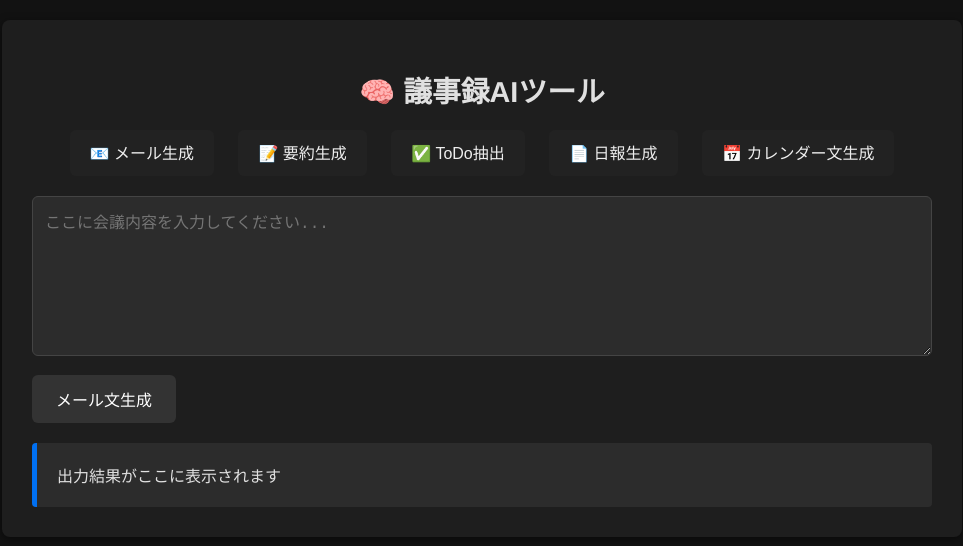
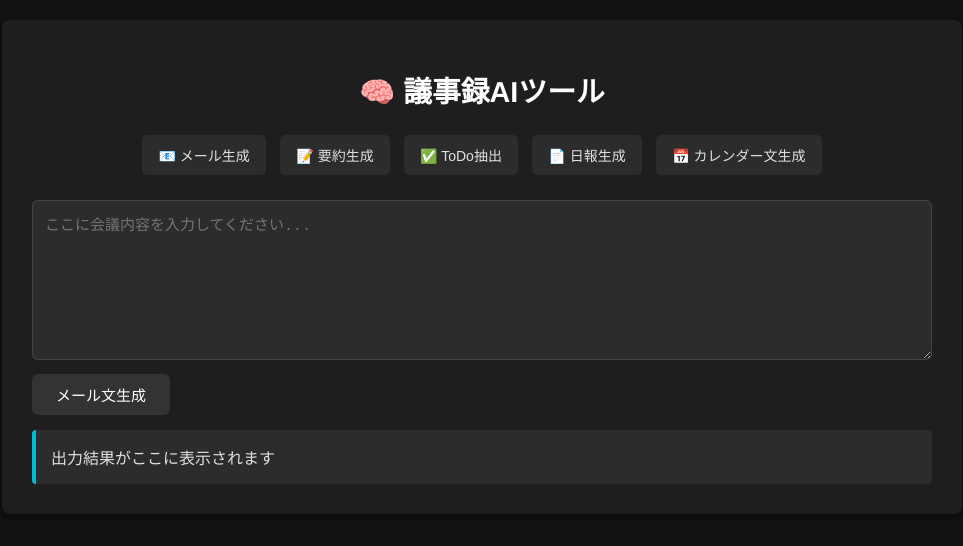
Before and after one commit to NK5796/gijiroku-ai, a plain HTML site: page index.html in a window 1280 px wide. Shown: the whole page, without its empty margins (158-1121 px from the left). Drawn offline with Linux system fonts and the light colour scheme.

Commit message:
Update style.css

```diff
--- a/style.css
+++ b/style.css
@@ -2,8 +2,8 @@ body {
   font-family: "Helvetica Neue", Arial, sans-serif;
   background: #121212;
   color: #e0e0e0;
+  margin: 0;
   padding: 20px;
-  margin: 0;
 }
 
 .container {
@@ -18,6 +18,7 @@ body {
 h1 {
   font-size: 1.8em;
   text-align: center;
+  color: #ffffff;
   margin-bottom: 20px;
 }
 
@@ -27,18 +28,18 @@ h1 {
 }
 
 .menu button {
-  background: #222;
-  color: #eee;
+  background-color: #2c2c2c;
+  color: #e0e0e0;
   border: none;
-  padding: 10px 20px;
-  margin: 0 10px;
+  padding: 10px 16px;
+  margin: 5px;
+  font-size: 14px;
+  border-radius: 5px;
   cursor: pointer;
-  font-size: 16px;
-  border-bottom: 2px solid transparent;
 }
 
 .menu button:hover {
-  border-bottom: 2px solid #00bcd4;
+  background-color: #444;
 }
 
 .tab {
@@ -53,36 +54,35 @@ textarea {
   width: 100%;
   height: 160px;
   padding: 12px;
-  font-size: 16px;
+  font-size: 15px;
+  border-radius: 6px;
   border: 1px solid #444;
-  border-radius: 6px;
-  resize: vertical;
   background-color: #2c2c2c;
   color: #ffffff;
   box-sizing: border-box;
+  resize: vertical;
 }
 
 button {
+  margin-top: 10px;
+  padding: 10px 24px;
+  font-size: 15px;
   background-color: #333;
-  color: #ffffff;
+  color: #fff;
   border: none;
-  padding: 12px 24px;
-  font-size: 16px;
   border-radius: 6px;
   cursor: pointer;
-  margin-top: 15px;
-  transition: background-color 0.3s;
 }
 
 button:hover {
   background-color: #555;
 }
 
-#mailOutput, #summaryOutput {
-  background: #2c2c2c;
-  padding: 20px;
-  margin-top: 20px;
-  border-left: 5px solid #0070f3;
+div[id$="Output"] {
+  margin-top: 15px;
+  padding: 15px;
+  background-color: #2c2c2c;
+  border-left: 4px solid #00bcd4;
   border-radius: 4px;
   white-space: pre-wrap;
 }
```
